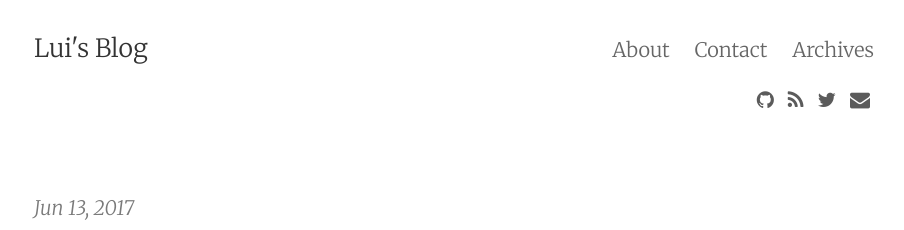
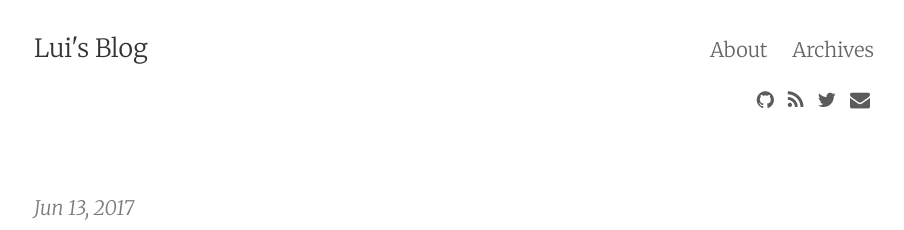
Before and after one commit to lvasquez/lvasquez.github.io, a Jekyll site: the page built from index.html, in a window 1280 px wide. Shown: the top 230 px of the page, without its empty margins (186-1090 px from the left). Built offline with Jekyll 4.4.1, drawn with Linux system fonts in a browser that asks for light colours; nearby versions of some CDN libraries; the list of posts is cut into pages by our own code.

Commit message:
remove contact
remove contact link

```diff
--- a/_includes/navigation.html
+++ b/_includes/navigation.html
@@ -1,3 +1,3 @@
 <a href="{{ site.baseurl }}/about/">About</a>
-<a href="{{ site.baseurl }}/contact/">Contact</a>
+<!--<a href="{{ site.baseurl }}/contact/">Contact</a>-->
 <a href="{{ site.baseurl }}/archives/">Archives</a>
```
